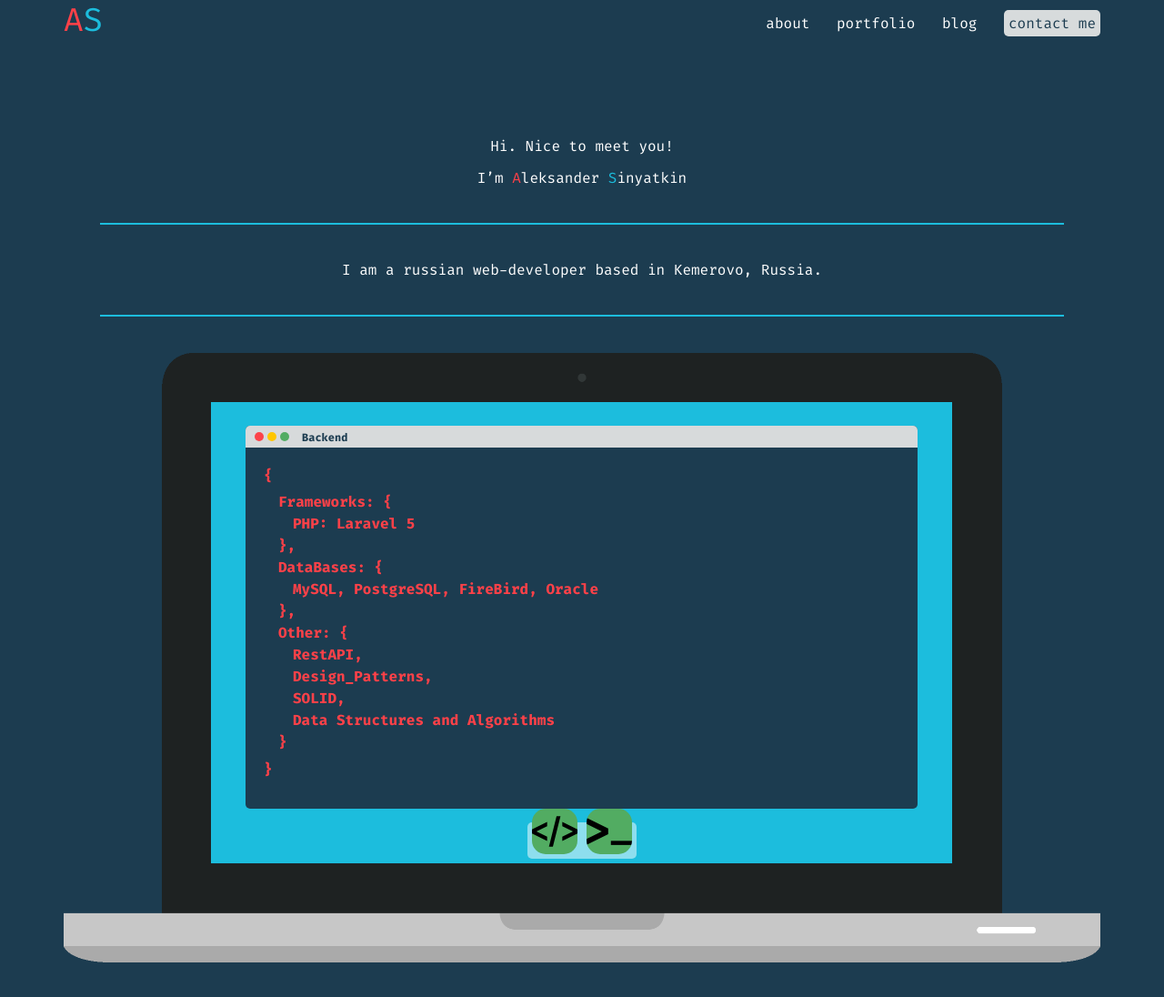
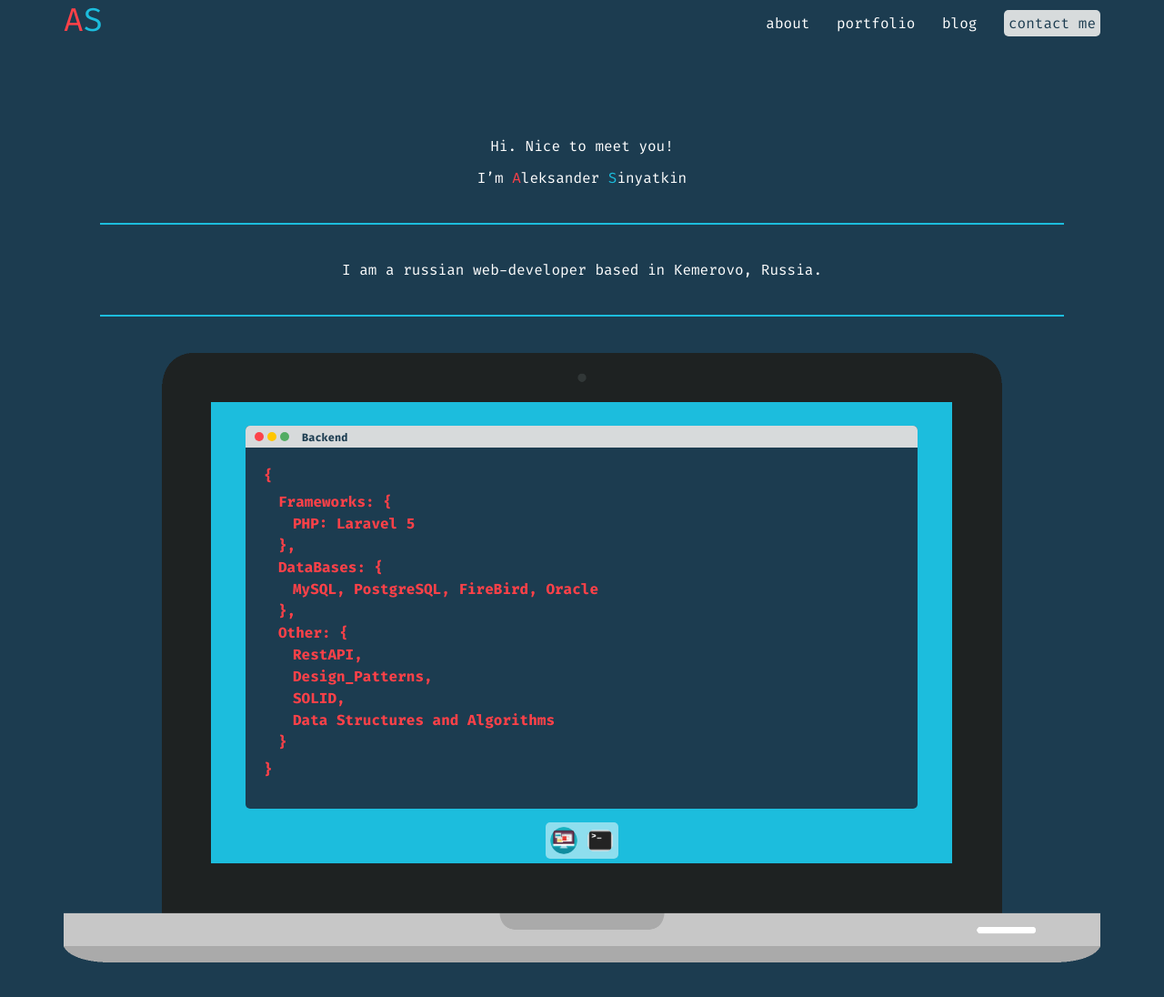
Before and after one commit to DaffPunks/daff.profile, a website: page index.html in a window 1280 px wide. Shown: the whole page at 91% size. Drawn offline with nearby package versions, Linux system fonts and the light colour scheme; files that its build step writes are made by us from their sources; files whose address does not match are found by name.

Commit message:
(u) updated few things

```diff
--- a/sass/modules/_skills.scss
+++ b/sass/modules/_skills.scss
@@ -140,7 +140,7 @@
   left: 0;
   right: 0;
   bottom: 0px;
-  width: 120px;
+  width: 80px;
   height: 40px;
   border-radius: 5px;
   background-color: rgba(255, 255, 255, 0.5);
@@ -156,7 +156,7 @@
 }
 
 .dock-hovered {
-  width: 200px;
+  width: 120px;
 }
 
 .dock-icon {
@@ -178,14 +178,14 @@
 }
 
 .frontend-icon {
-  padding: 10px;
-  background: #52ac62 url("../images/code.svg") no-repeat;
+  //padding: 10px;
+  background: url("../images/front-icon.png") no-repeat;
   background-size: contain;
 }
 
 .backend-icon {
-  padding: 10px 10px;
-  background: #52ac62 url("../images/admin.svg") no-repeat;
+  //padding: 10px 10px;
+  background: url("../images/back-icon.png") no-repeat;
   background-size: contain;
 }
 
```
Also changed, not shown: images/back-icon.png (added), images/front-icon.png (added).
